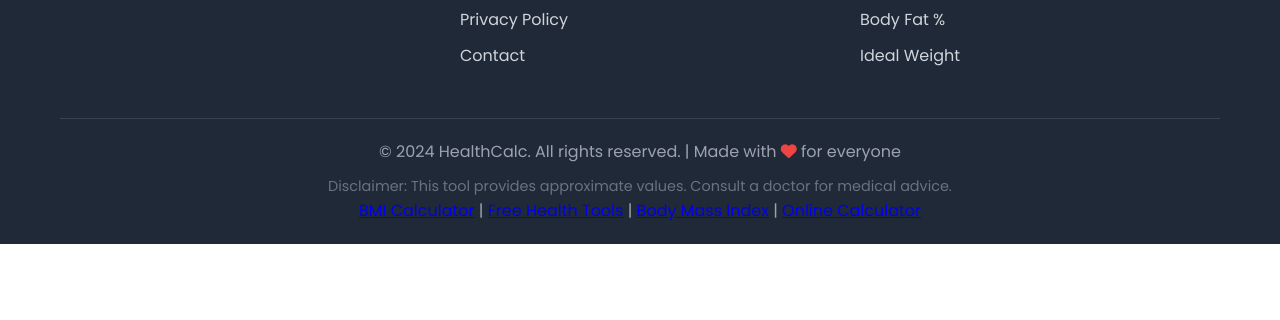
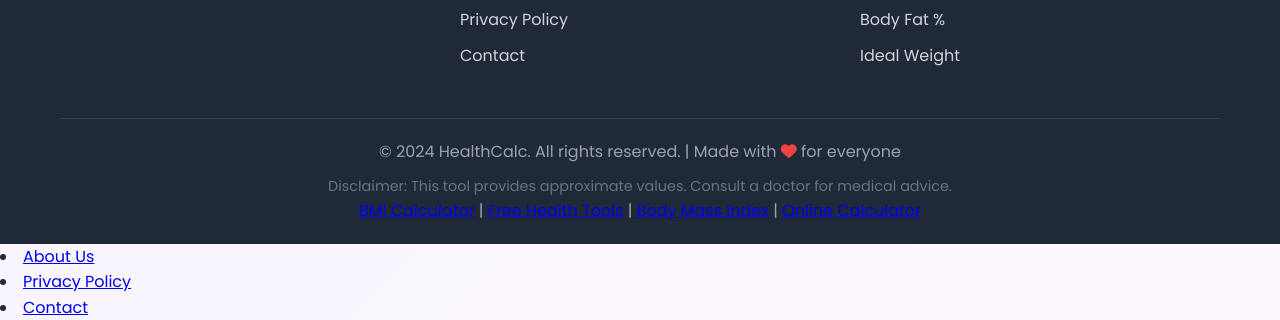
Before and after one commit to cscneolikhurd-creator/bmi-calculator-web.github.com, a plain HTML site: page index.html in a window 1280 px wide. Shown: the part 2681-3001 px from the top of the page. Before the commit the page ends 2925 px from the top, so only its background shows below. Drawn offline with Linux system fonts and the light colour scheme.

Commit message:
Add navigation links to About, Privacy, and Contact

```diff
--- a/index.html
+++ b/index.html
@@ -330,3 +330,6 @@
     </script>
 </body>
 </html>
+<li><a href="about.html">About Us</a></li>
+<li><a href="privacy.html">Privacy Policy</a></li>
+<li><a href="contact.html">Contact</a></li>
```
